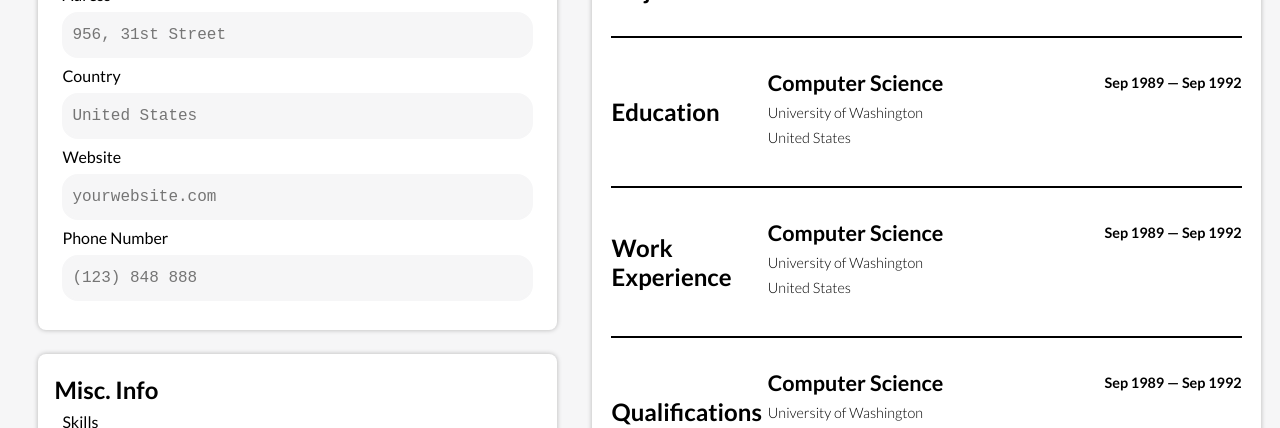
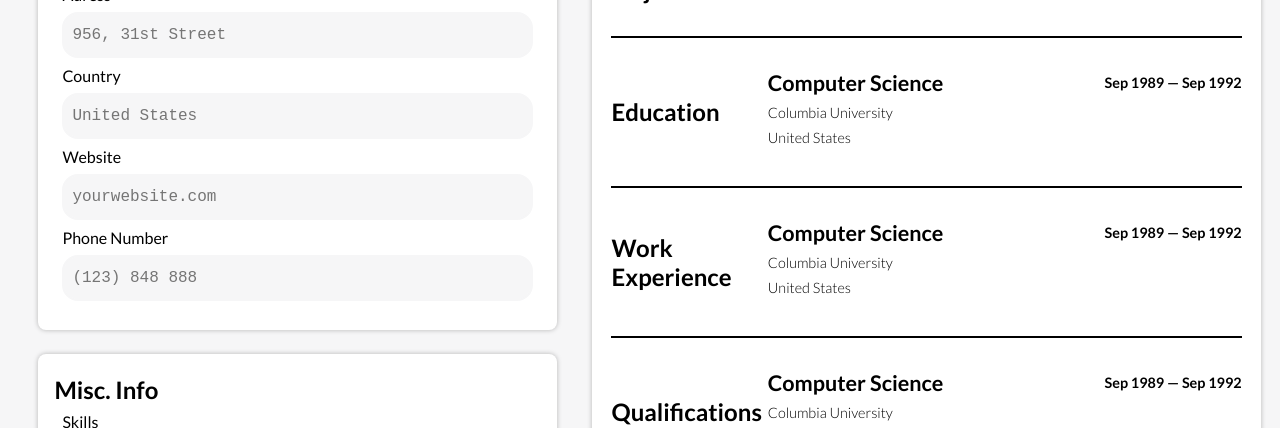
Before and after one commit to Quazf1x/CV-ApplicationV2, a React (Vite) app: page / in a window 1280 px wide. Shown: the part 372-800 px from the top of the page. Built offline with nearby package versions, Linux system fonts and the light colour scheme.

Commit message:
Ver 0.2.15

```diff
--- a/package.json
+++ b/package.json
@@ -12,7 +12,8 @@
   "dependencies": {
     "@fortawesome/fontawesome-free": "^6.4.0",
     "react": "^18.2.0",
-    "react-dom": "^18.2.0"
+    "react-dom": "^18.2.0",
+    "uuid": "^9.0.0"
   },
   "devDependencies": {
     "@types/react": "^18.2.15",
--- a/src/App.jsx
+++ b/src/App.jsx
@@ -1,4 +1,5 @@
 import React, { Component, useState } from "react";
+import { v4 as uuidv4 } from 'uuid';
 import ButtonArea from "./assets/components/inputComponents/buttonArea";
 import PersonalInfo from "./assets/components/inputComponents/personalInfo";
 import GeneralInfo from "./assets/components/previewComponents/generalInfo";
@@ -22,13 +23,18 @@ function App() {
     objective: 'To land a job in a...'
   });
 
-  const [education, changeEducation] = useState({
-    name: '',
-    university: '',
-    startDate: '',
-    endDate: '',
-    contry: ''
-  });
+  const [educations, changeEducations] = useState([{
+    name: 'Computer Science',
+    university: 'Columbia University',
+    startDate: 'Sep 1989',
+    endDate: 'Sep 1992',
+    contry: 'United States',
+    id: uuidv4()},
+  ]);
+
+  // const addEducation = () => {
+
+  // }
 
   const handlePersonalInfo = (e) => {
     const key = e.target.dataset.key;
@@ -53,9 +59,9 @@ function App() {
         <Contacts infoState={personalInfo} />
         <Attribute isOutlined={false} name='Skills' dataKey="skills" infoState={miscInfo}/>
         <Attribute isOutlined={true} name='Objective' dataKey="objective" infoState={miscInfo}/>
-        <Attribute isOutlined={true} name='Education' type="list"/>
-        <Attribute isOutlined={true} name='Work Experience' type="list"/>
-        <Attribute isOutlined={true} name='Qualifications' type="list"/>
+        <Attribute isOutlined={true} name='Education' infoState={educations} type="list"/>
+        <Attribute isOutlined={true} name='Work Experience' infoState={educations} type="list"/>
+        <Attribute isOutlined={true} name='Qualifications' infoState={educations} type="list"/>
     </section>
     </div>
   );
--- a/src/assets/components/inputComponents/education/educationForm.jsx
+++ b/src/assets/components/inputComponents/education/educationForm.jsx
@@ -2,8 +2,19 @@ import React, { Component } from "react";
 import InputField from "../re-usables/inputField";
 
 function EducationForm({handleCancel}) {
+
+  const handleSubmit = (e) => {
+    e.preventDefault();
+    let formObject = {}
+    const data = new FormData(e.target)
+    for (let [key, value] of data.entries()) {
+      formObject[key] = value;
+      console.log(formObject);
+  }
+  }
+
   return(
-    <form id="education-form">
+    <form id="education-form" onSubmit={handleSubmit}>
       <InputField id="education-name" dataKey="name" label="Name" placeholder="Software engineer"/>
       <InputField id="university-name" dataKey="university" label="University" placeholder="University of Washington"/>
       <div>
@@ -13,7 +24,7 @@ function EducationForm({handleCancel}) {
       <InputField id="university-contry" dataKey="contry" label="Contry" placeholder="United States"/>
       <div className="top-margin">
         <button onClick={handleCancel} id="cancel-education-btn" className="button-template">Cancel</button>
-        <button id="save-education-btn" className="button-template">Save</button>
+        <button type="submit" id="save-education-btn" className="button-template">Save</button>
       </div>
     </form>
   )
--- a/src/assets/components/inputComponents/re-usables/inputField.jsx
+++ b/src/assets/components/inputComponents/re-usables/inputField.jsx
@@ -8,6 +8,7 @@ function InputField({id, dataKey, label, handleChange, placeholder, maxLength =
     <input
     maxLength={maxLength}
     id={id}
+    name={dataKey}
     data-key={dataKey}
     onChange={handleChange}
     placeholder={placeholder}/>
--- a/src/assets/components/previewComponents/attributes.jsx
+++ b/src/assets/components/previewComponents/attributes.jsx
@@ -1,6 +1,27 @@
 // import React, { Component } from "react";
 
 function Attribute({isOutlined = false, name, dataKey, infoState, type = 'text'}) {
+
+  let renderEducations;
+
+  if(Array.isArray(infoState)) {
+    renderEducations = infoState.map(education => {
+    return (<div key={education.id}>
+      <div className="attribute-headline-row">
+        <h2>{education.name}</h2>
+        <p>
+          <span>{education.startDate} — {education.endDate}</span>
+        </p>
+      </div>
+      <p>
+      {education.university}
+      </p>
+      <p>
+      {education.contry}
+      </p>
+    </div>)
+    }
+  );}
 
   const content = type === 'text' ?
     <div className='text-area-div'>
@@ -8,18 +29,7 @@ function Attribute({isOutlined = false, name, dataKey, infoState, type = 'text'}
     </div>
     :
     <div>
-      <div className="attribute-headline-row">
-        <h2>Computer Science</h2>
-        <p>
-          <span>Sep 1989 — Sep 1992</span>
-        </p>
-      </div>
-      <p>
-        University of Washington
-      </p>
-      <p>
-        United States
-      </p>
+      {renderEducations}
     </div>;
 
   return(
@@ -28,27 +38,6 @@ function Attribute({isOutlined = false, name, dataKey, infoState, type = 'text'}
         {content}
       </div>
     );
-
-
-  // if(type === 'text')
-  // return(
-  //   <div className={isOutlined ? 'top-border' + ' attribute-list': 'attribute-list'}>
-  //     <h2 className="attribute-name">{name}</h2>
-  //     <div className='text-area-div' >
-  //       {infoState[dataKey]}
-  //     </div>
-  //   </div>
-  // );
-  // else return(
-  //   <div className={isOutlined ? 'top-border' + ' attribute-list' : 'attribute-list'}>
-  //     <h2 className="attribute-name">{name}</h2>
-  //     <ul className="attribute-ul-list">
-  //       <li>11</li>
-  //       <li>22</li>
-  //     </ul>
-  //   </div>
-  // )
-
 }
 
 export default Attribute;
```
Also changed, not shown: 1 other file (tests, documents, lock files or other folders).
